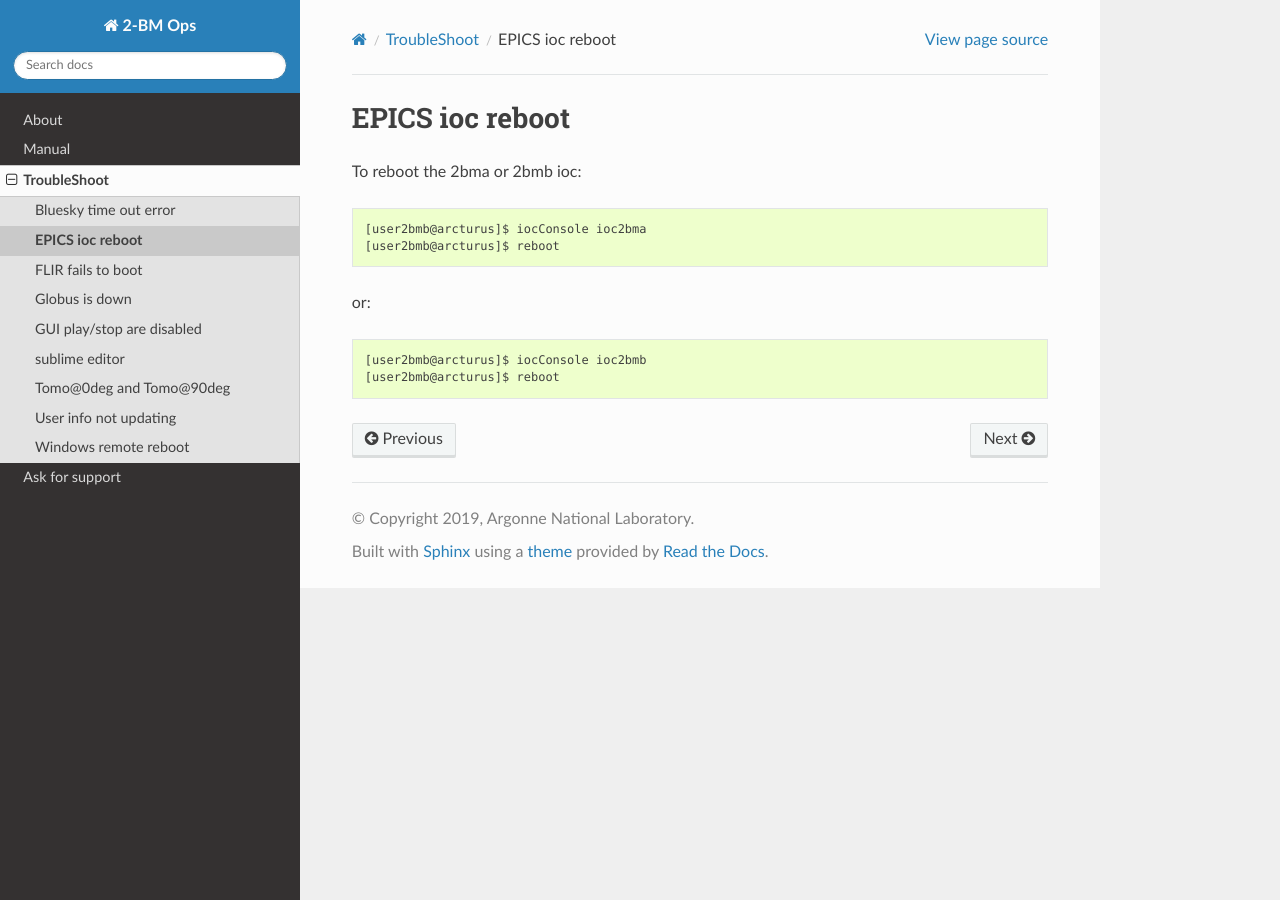
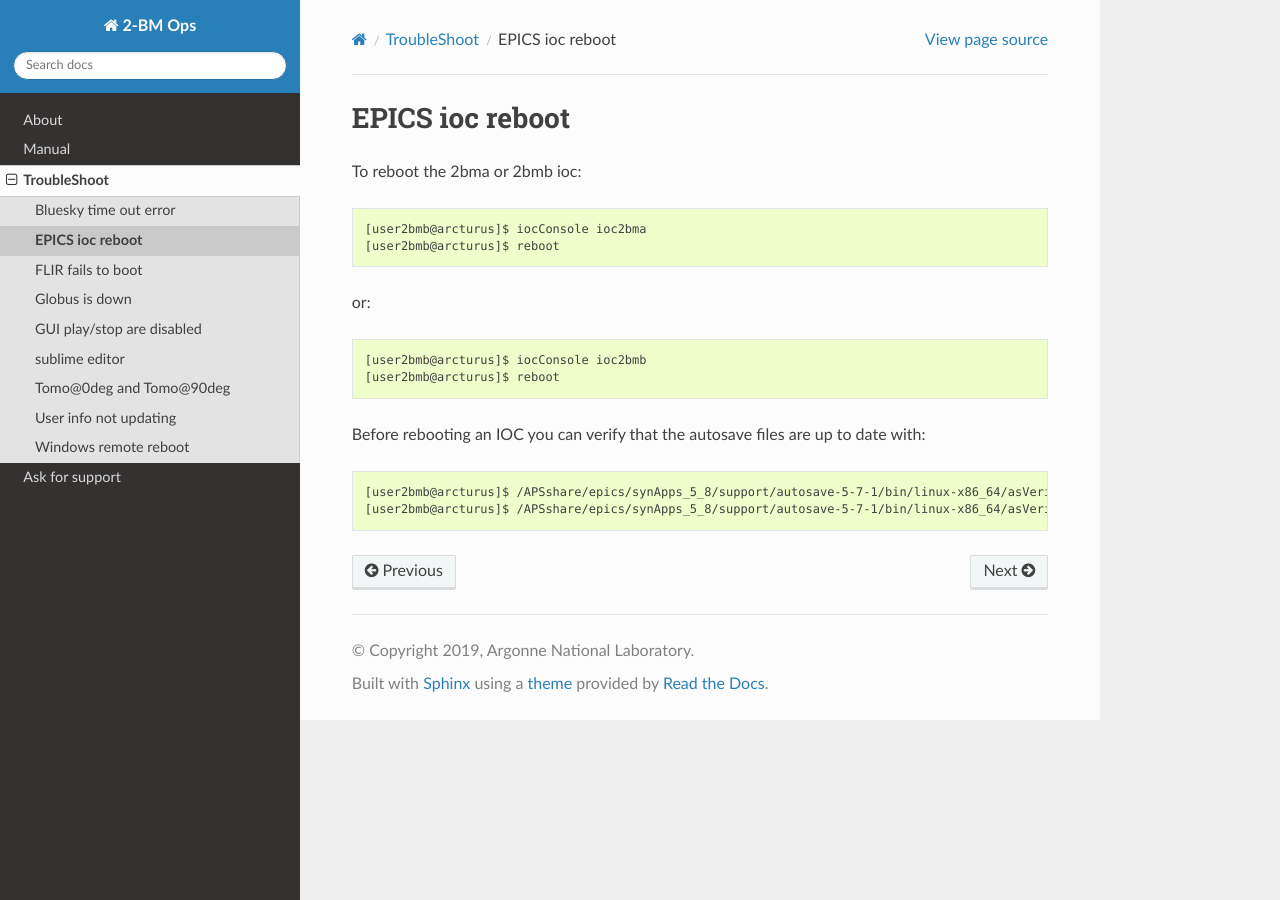
Before and after one commit to xray-imaging/2bm-docs, a Sphinx documentation site: the page built from docs/source/troubleshoot/item_002.rst, in a window 1280 px wide. Built offline with Sphinx 7.4.7 and the Read the Docs theme 2.0.0, drawn with Linux system fonts in a browser that asks for light colours.

Commit message:
Update item_002.rst

```diff
--- a/docs/source/troubleshoot/item_002.rst
+++ b/docs/source/troubleshoot/item_002.rst
@@ -13,3 +13,8 @@ or::
 
     [user2bmb@arcturus]$ iocConsole ioc2bmb
     [user2bmb@arcturus]$ reboot
+
+Before rebooting an IOC you can verify that the autosave files are up to date with::
+
+    [user2bmb@arcturus]$ /APSshare/epics/synApps_5_8/support/autosave-5-7-1/bin/linux-x86_64/asVerify auto_positions.sav
+    [user2bmb@arcturus]$ /APSshare/epics/synApps_5_8/support/autosave-5-7-1/bin/linux-x86_64/asVerify auto_settings.sav
```
